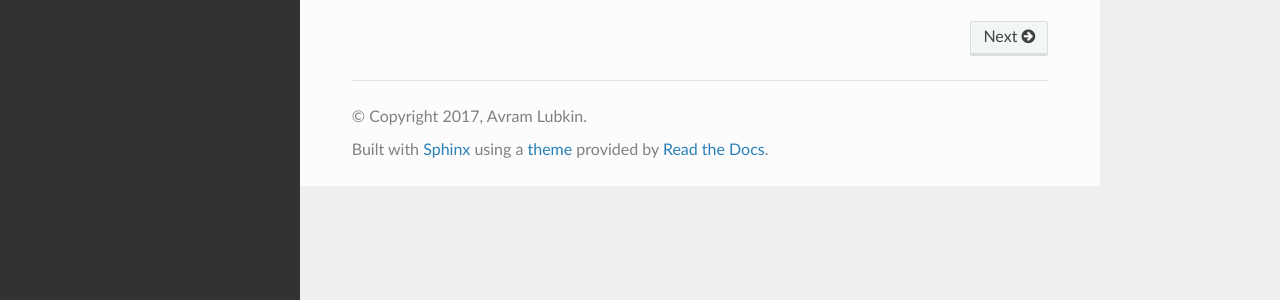
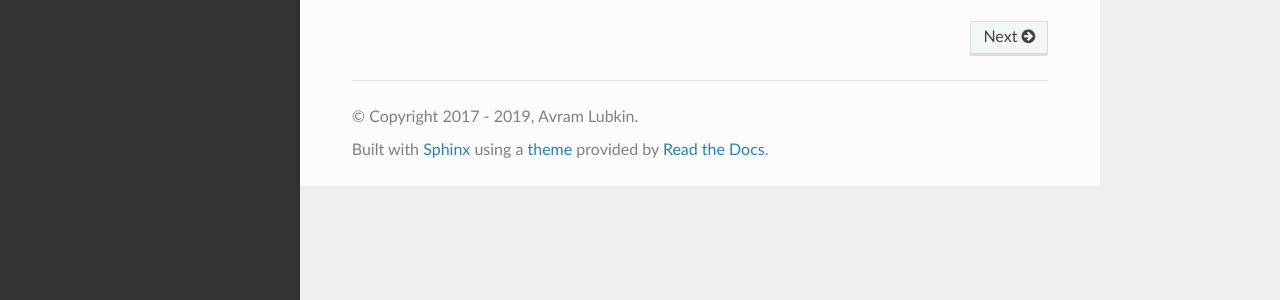
Before and after one commit to Rockhopper-Technologies/enlighten, a Sphinx documentation site: the page built from doc/index.rst, in a window 1280 px wide. Shown: the part 571-871 px from the top of the page. Built offline with Sphinx 7.4.7 and the Read the Docs theme 2.0.0, drawn with Linux system fonts in a browser that asks for light colours.

Commit message:
Update documentation copyright

```diff
--- a/doc/conf.py
+++ b/doc/conf.py
@@ -53,7 +53,7 @@ master_doc = 'index'
 
 # General information about the project.
 project = 'Enlighten'
-copyright = '2017, Avram Lubkin'
+copyright = '2017 - 2019, Avram Lubkin'
 author = 'Avram Lubkin'
 
 # The version info for the project you're documenting, acts as replacement for
```
